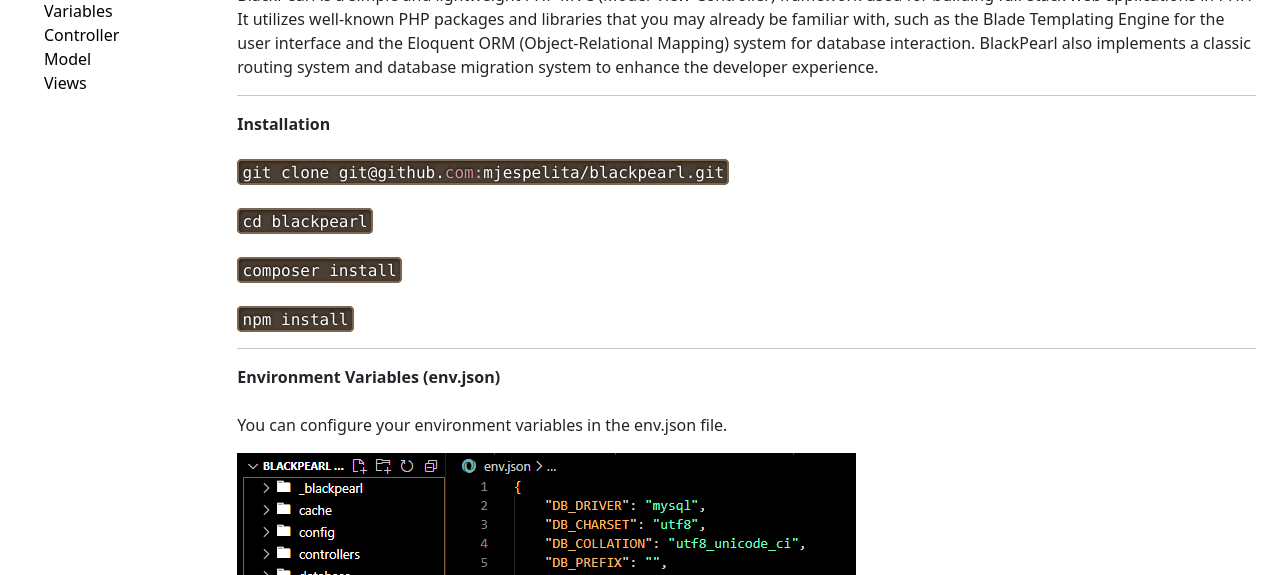
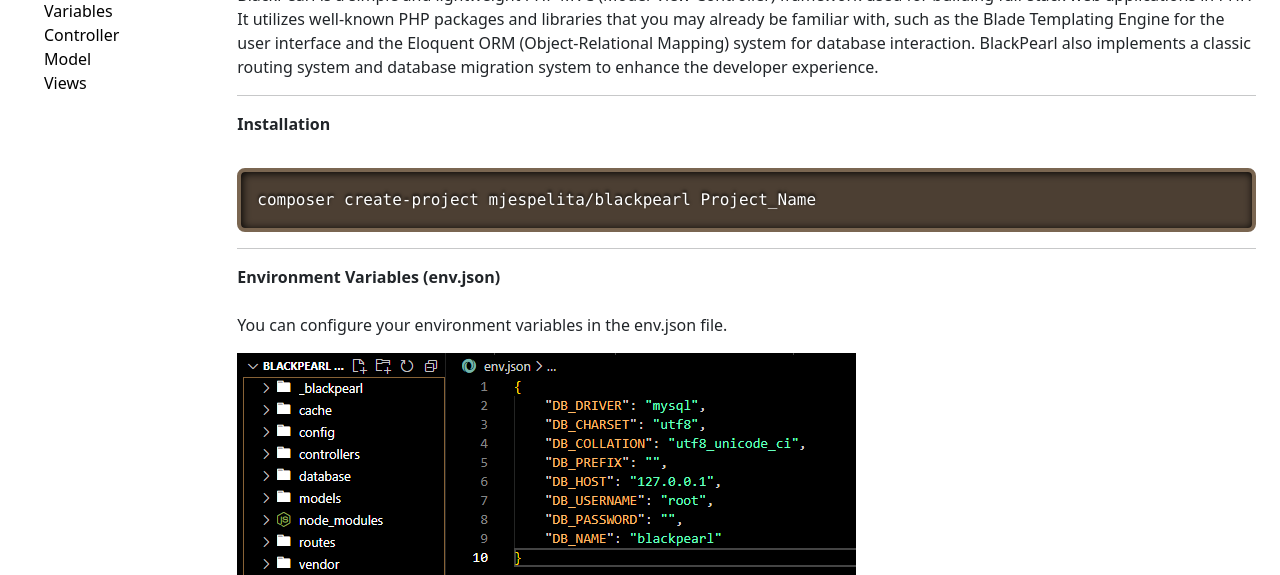
Before and after one commit to mjespelita/mjblackpearl, a plain HTML site: page index.html in a window 1280 px wide. Shown: the part 225-800 px from the top of the page. Drawn offline with Linux system fonts and the light colour scheme.

Commit message:
install process

```diff
--- a/index.html
+++ b/index.html
@@ -4,6 +4,10 @@
     <meta charset="UTF-8">
     <meta name="viewport" content="width=device-width, initial-scale=1.0">
     <title>Black Pearl Documentation</title>
+    <meta name="author" content="Mark Jason Espelita">
+    <meta name="description" content="BlackPearl is a simple and lightweight PHP MVC (Model-View-Controller) framework used for building full-stack web applications in PHP. It utilizes well-known PHP packages and libraries that you may already be familiar with, such as the Blade Templating Engine for the user interface and the Eloquent ORM (Object-Relational Mapping) system for database interaction. BlackPearl also implements a classic routing system and database migration system to enhance the developer experience.">
+    <meta name="keywords" content="php, php framework, blackpearl, smark">
+    <meta name="robots" content="index, follow">
 
     <!-- Bootstrap CSS -->
     <link rel="stylesheet" href="./bootstrap/dist/css/bootstrap-grid.min.css">
@@ -50,18 +54,7 @@
                         </p>
                         <hr>
                         <b id="installation">Installation</b> <br> <br>
-                        <code class="language-css">
-                            git clone git@github.com:mjespelita/blackpearl.git
-                        </code> <br> <br>
-                        <code class="language-css">
-                            cd blackpearl
-                        </code> <br> <br>
-                        <code class="language-css">
-                            composer install
-                        </code> <br> <br>
-                        <code class="language-css">
-                            npm install
-                        </code>
+<pre class="language-css">composer create-project mjespelita/blackpearl Project_Name</pre>
                         <hr>
                         <b id="env">Environment Variables (env.json)</b> <br> <br>
                         <p>
```
